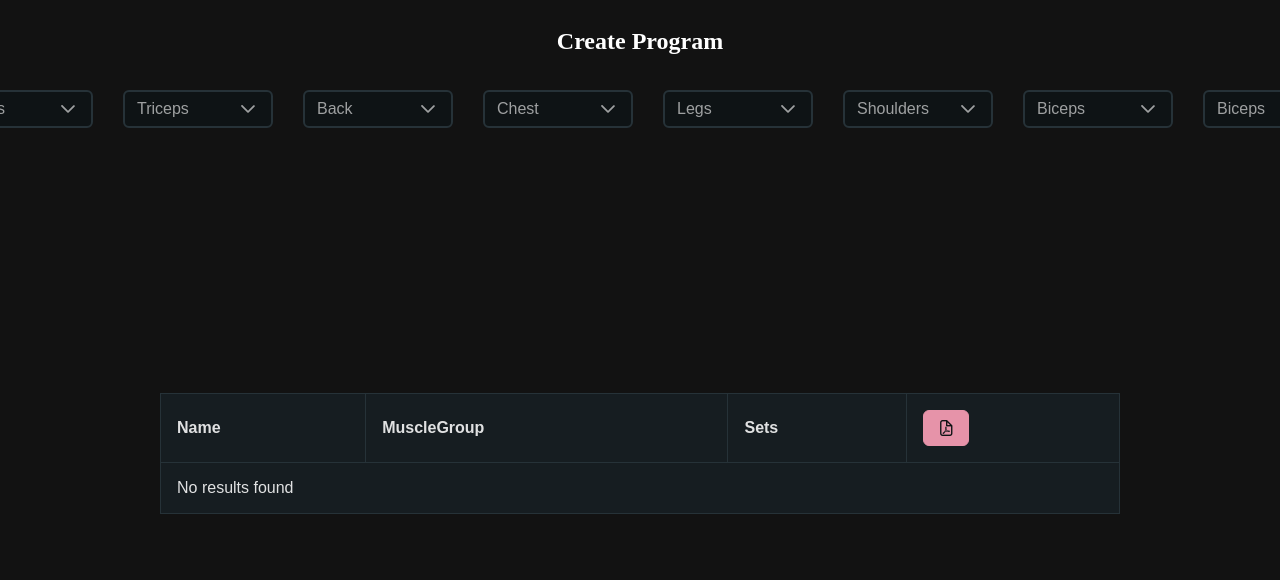
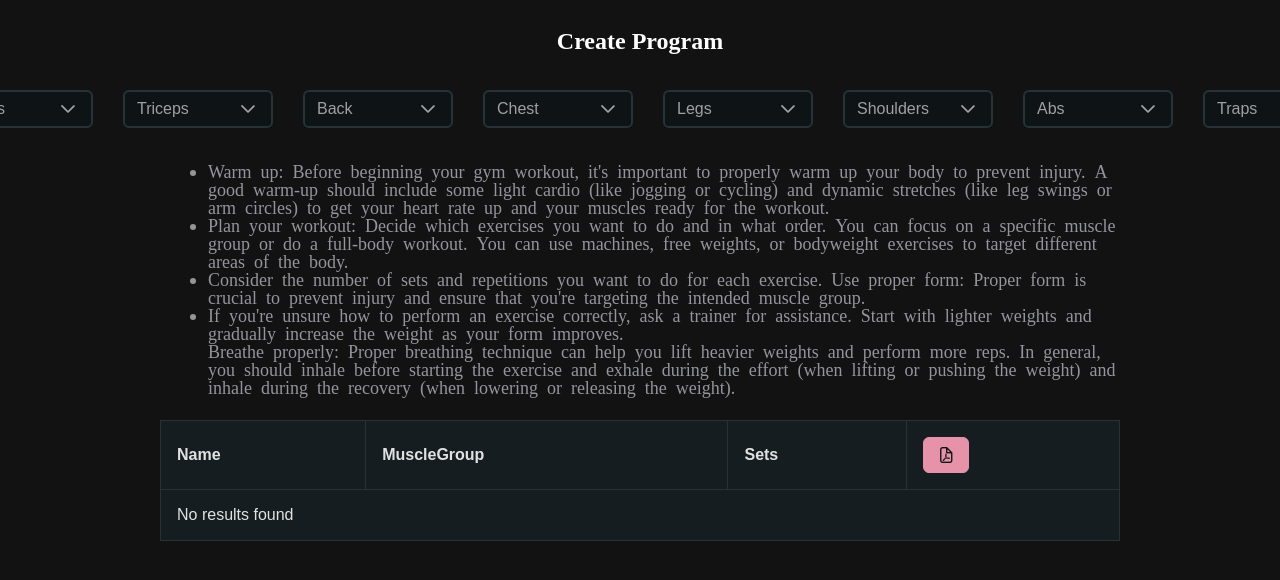
Before and after one commit to Nader-cpu/gym, a React (Create React App) app: page / in a window 1280 px wide. Shown: the top 580 px of the page. Built offline with nearby package versions, Linux system fonts and the light colour scheme; a web font is replaced by a local one.

Commit message:
App.js , dataTable,instructions.js,instructions.css

```diff
--- a/src/App.js
+++ b/src/App.js
@@ -1,6 +1,7 @@
 import GenericDropdown from "./components/dropdown";
 import GenericTable from "./components/dataTable";
 import { useState } from "react";
+import { GenericInstructions } from "./components/instructions";
 
 function App() {
 	const [selectedExercises, setSelectedExercises] = useState([]);
@@ -159,6 +160,53 @@ function App() {
 			sets: "12-10-8",
 		},
 	];
+
+	const abs = [
+		{
+			name: "Plank poses",
+			muscleGroup: "Abs",
+			sets: "12-10-8",
+		},
+		{
+			name: "Bicycle crunches.",
+			muscleGroup: "Abs",
+			sets: "12-10-8",
+		},
+		{
+			name: "Get in the ring",
+			muscleGroup: "Abs",
+			sets: "12-10-8",
+		},
+		{
+			name: "Pilates",
+			muscleGroup: "Abs",
+			sets: "12-10-8",
+		},
+	];
+
+	const traps = [
+		{
+			name: "Face Pull",
+			muscleGroup: "Traps",
+			sets: "12-10-8",
+		},
+		{
+			name: "Incline Dumbbel Row",
+			muscleGroup: "Traps",
+			sets: "12-10-8",
+		},
+		{
+			name: "Pullup Shrug",
+			muscleGroup: "Traps",
+			sets: "12-10-8",
+		},
+		{
+			name: "Barbel Shrug",
+			muscleGroup: "Traps",
+			sets: "12-10-8",
+		},
+	];
+
 	return (
 		<>
 			<div
@@ -213,18 +261,20 @@ function App() {
 					change={setSelectedExercises}
 				/>
 				<GenericDropdown
-					placeHolder={"Biceps"}
-					exercises={biceps}
+					placeHolder={"Abs"}
+					exercises={abs}
 					selectedExercises={selectedExercises}
 					change={setSelectedExercises}
 				/>
 				<GenericDropdown
-					placeHolder={"Biceps"}
-					exercises={biceps}
+					placeHolder={"Traps"}
+					exercises={traps}
 					selectedExercises={selectedExercises}
 					change={setSelectedExercises}
 				/>
 			</div>
+			<br />
+			<GenericInstructions />
 
 			<GenericTable
 				selectedExercises={selectedExercises}
--- a/src/components/dataTable.js
+++ b/src/components/dataTable.js
@@ -67,7 +67,7 @@ export default function GenericTable({
 			<DataTable
 				value={selectedExercises}
 				showGridlines
-				tableStyle={{ margin: "auto", width: "75vw", marginTop: "250px" }}>
+				tableStyle={{ margin: "auto", width: "75vw", marginTop: "25px" }}>
 				<Column field="name" header="Name"></Column>
 				<Column field="muscleGroup" header="MuscleGroup"></Column>
 				<Column field="sets" header="Sets"></Column>
--- /dev/null
+++ b/src/components/instructions.js
@@ -0,0 +1,38 @@
+import "../styles/instructions.css";
+
+export const GenericInstructions = () => {
+	return (
+		<div className="centralized">
+			<ul className="pi instructions">
+				<li>
+					Warm up: Before beginning your gym workout, it's important to properly
+					warm up your body to prevent injury. A good warm-up should include
+					some light cardio (like jogging or cycling) and dynamic stretches
+					(like leg swings or arm circles) to get your heart rate up and your
+					muscles ready for the workout.
+				</li>
+				<li>
+					Plan your workout: Decide which exercises you want to do and in what
+					order. You can focus on a specific muscle group or do a full-body
+					workout. You can use machines, free weights, or bodyweight exercises
+					to target different areas of the body.
+				</li>
+				<li>
+					Consider the number of sets and repetitions you want to do for each
+					exercise. Use proper form: Proper form is crucial to prevent injury
+					and ensure that you're targeting the intended muscle group.
+				</li>
+				<li>
+					If you're unsure how to perform an exercise correctly, ask a trainer
+					for assistance. Start with lighter weights and gradually increase the
+					weight as your form improves.
+				</li>
+				Breathe properly: Proper breathing technique can help you lift heavier
+				weights and perform more reps. In general, you should inhale before
+				starting the exercise and exhale during the effort (when lifting or
+				pushing the weight) and inhale during the recovery (when lowering or
+				releasing the weight).
+			</ul>
+		</div>
+	);
+};
--- /dev/null
+++ b/src/styles/instructions.css
@@ -0,0 +1,11 @@
+.instructions {
+	color: rgb(148, 148, 156) !important;
+	font-size: large !important;
+	margin: auto !important;
+	width: 75vw !important;
+}
+
+.centralized {
+	width: 100vw !important;
+	display: flex !important;
+}
```
